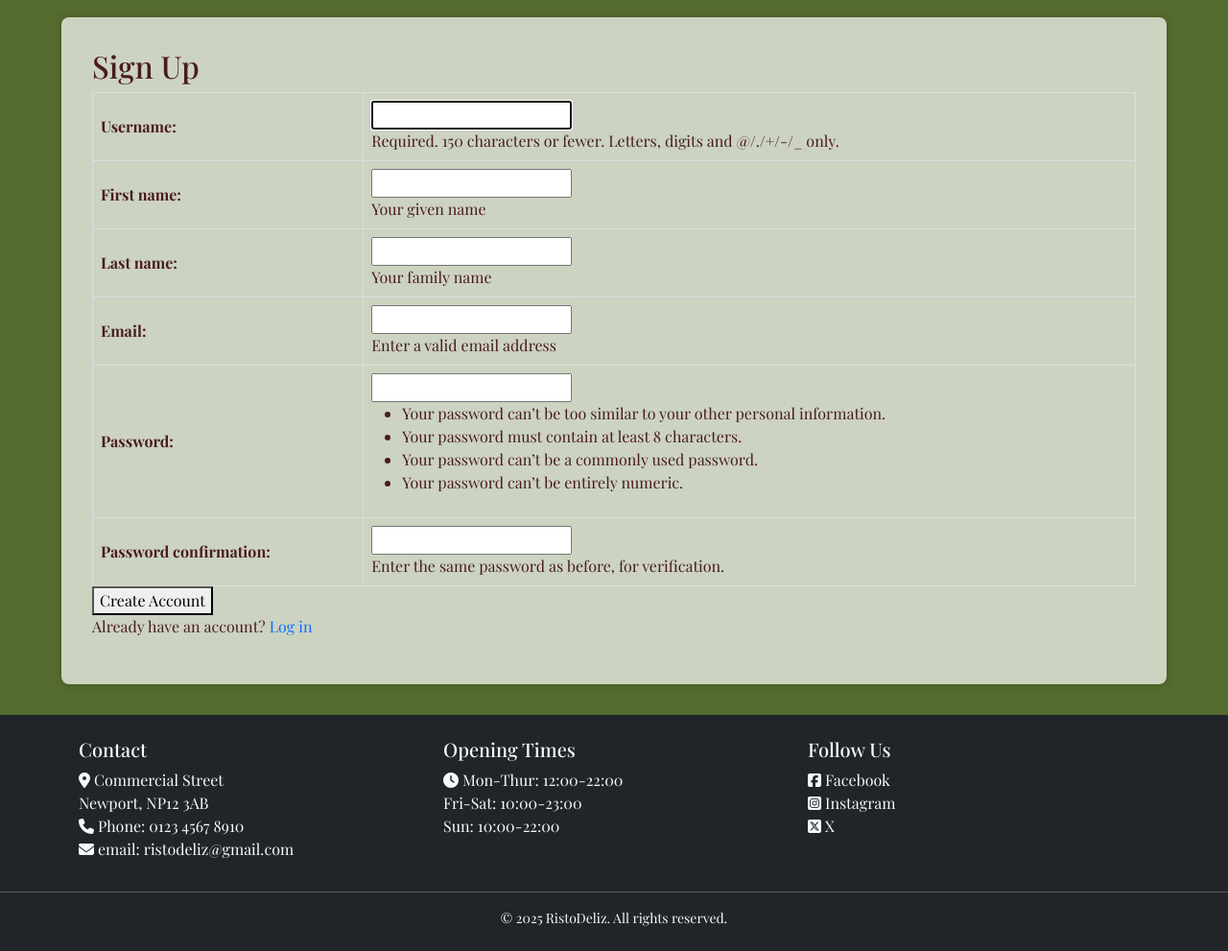
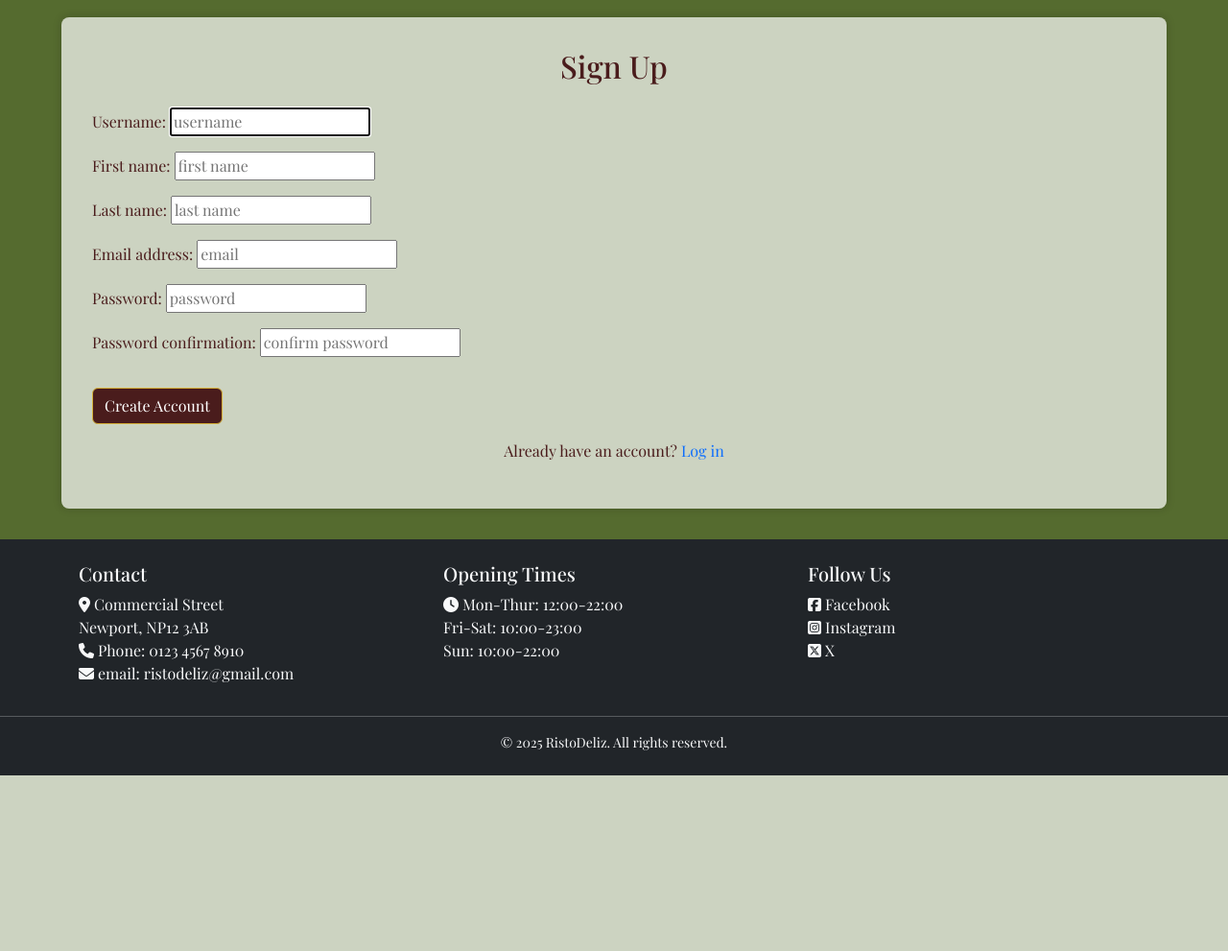
Before and after one commit to jessi25924/risto_deliz, a Django app: page /signup/ in a window 1280 px wide. Shown: the part 62-1053 px from the top of the page at 96% size. After the commit the page ends 870 px from the top, so only its background shows below. Run offline with Django 4.2, Linux system fonts and the light colour scheme; some libraries are stand-ins or nearby versions; some web fonts are replaced.

Commit message:
Refine signup page styling

```diff
--- a/booking_table/forms.py
+++ b/booking_table/forms.py
@@ -6,13 +6,22 @@ from .models import Table
 from django.core.exceptions import ValidationError
 
 class SignUpForm(UserCreationForm):
-    first_name = forms.CharField(max_length=50, required=True, help_text='Your given name')
-    last_name  = forms.CharField(max_length=50, required=True, help_text='Your family name')
-    email      = forms.EmailField(max_length=254, required=True, help_text='Enter a valid email address')
-
     class Meta:
         model = User
         fields = ('username', 'first_name', 'last_name', 'email', 'password1', 'password2')
+
+    def __init__(self, *args, **kwargs):
+        super().__init__(*args, **kwargs)
+        placeholders = {
+            'username': 'username',
+            'first_name': 'first name',
+            'last_name': 'last name',
+            'email': 'email',
+            'password1': 'password',
+            'password2': 'confirm password',
+        }
+        for field_name, field in self.fields.items():
+            field.widget.attrs['placeholder'] = placeholders.get(field_name, '')
 
 
 class BookingForm(forms.ModelForm):
--- a/booking_table/templates/booking_table/signup.html
+++ b/booking_table/templates/booking_table/signup.html
@@ -2,15 +2,21 @@
 
 {% block content %}
 <div class="page-wrapper">
-  <h2>Sign Up</h2>
+  <h2 class="text-center mb-4">Sign Up</h2>
   <form method="post">
     {% csrf_token %}
     {{ form.non_field_errors }}
-    <table>
-      {{ form.as_table }}
-    </table>
-    <button type="submit">Create Account</button>
+
+    {% for field in form %}
+      <div class="mb-3">
+        {{ field.label_tag }}
+        {{ field }}
+        {{ field.errors }}
+      </div>
+    {% endfor %}
+
+    <button type="submit" class="btn btn-primary mt-3">Create Account</button>
   </form>
-  <p>Already have an account? <a href="{% url 'login' %}">Log in</a></p>
+  <p class="mt-3 text-center">Already have an account? <a href="{% url 'login' %}">Log in</a></p>
 </div>
 {% endblock %}
```
